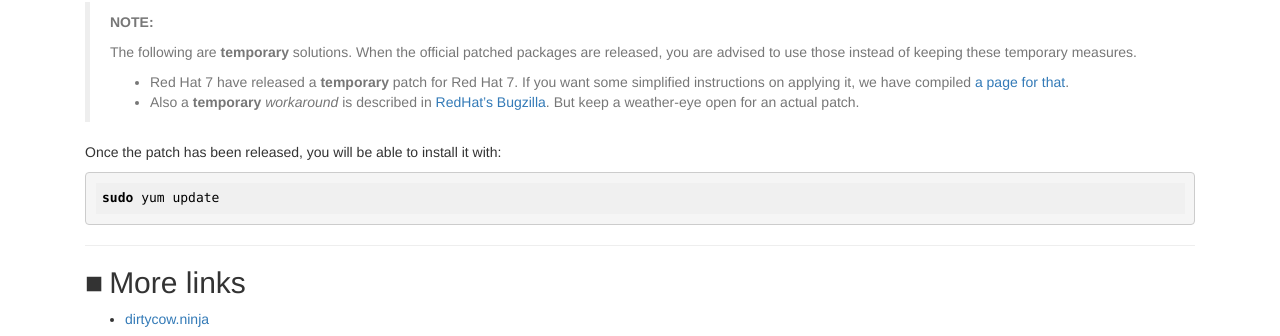
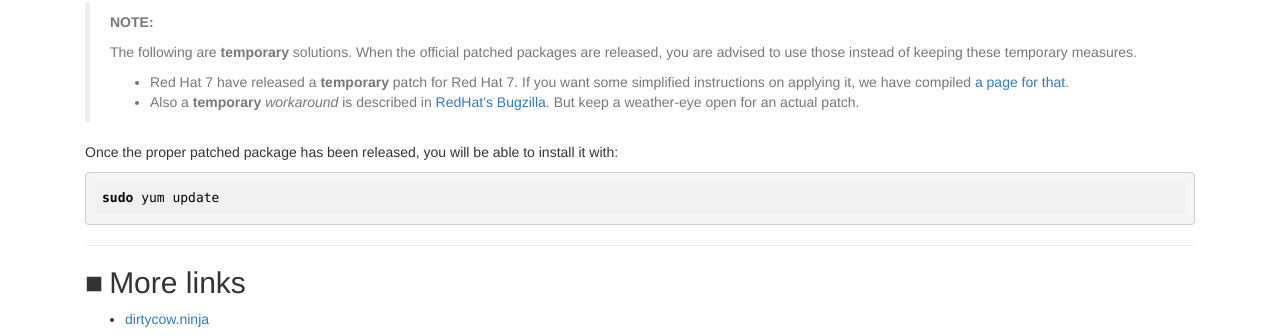
Before and after one commit to sara-nl/clouddocs, a Jekyll site: the page built from notices/dirtycow.markdown, in a window 1280 px wide and 925 px high. Shown: the part 546-882 px from the top of the window. Built offline with Jekyll 4.4.1, drawn with Linux system fonts in a browser that asks for light colours; nearby versions of some CDN libraries.

Commit message:
Links list formatting

````diff
--- a/notices/dirtycow.markdown
+++ b/notices/dirtycow.markdown
@@ -17,6 +17,7 @@
 ```
 
 Details on Ubuntu-related pages:
+
 * [Question at AskUbuntu.com](http://askubuntu.com/questions/839919/what-is-dirty-cow-bug-that-allows-local-user-to-gain-administrative-access)
 * [Ubuntu Security Notices](https://www.ubuntu.com/usn/)
 
@@ -31,7 +32,7 @@
 > * Red Hat 7 have released a **temporary** patch for Red Hat 7. If you want some simplified instructions on applying it, we have compiled [a page for that](dirtycow_RH7).
 > * Also a **temporary** _workaround_ is described in [RedHat's Bugzilla](https://bugzilla.redhat.com/show_bug.cgi?id=1384344#c13). But keep a weather-eye open for an actual patch.
 
-Once the patch has been released, you will be able to install it with:
+Once the proper patched package has been released, you will be able to install it with:
 
 ```bash
 sudo yum update
````
